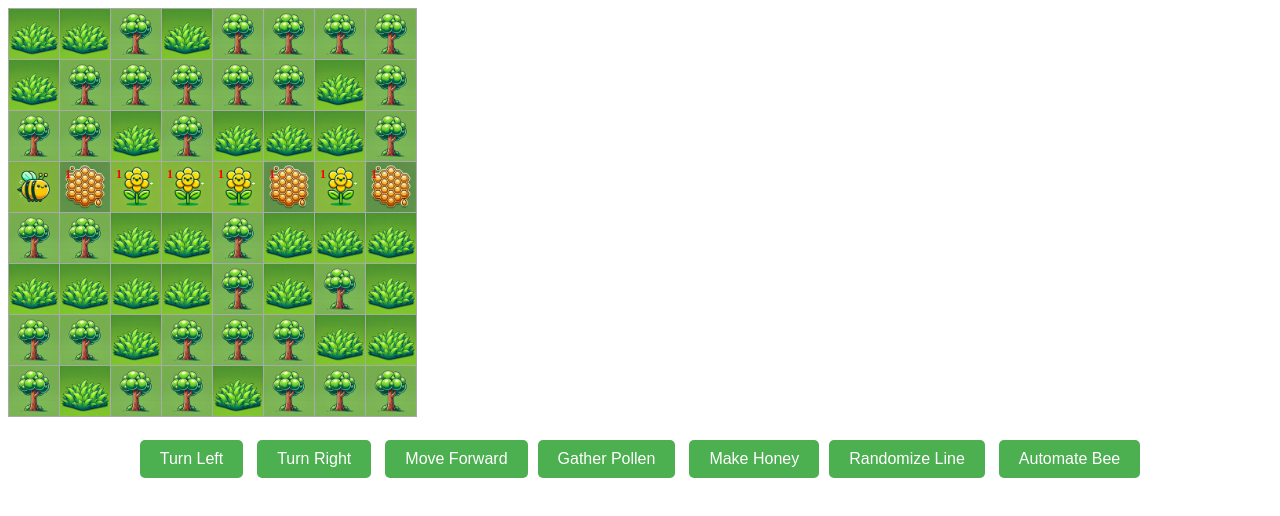
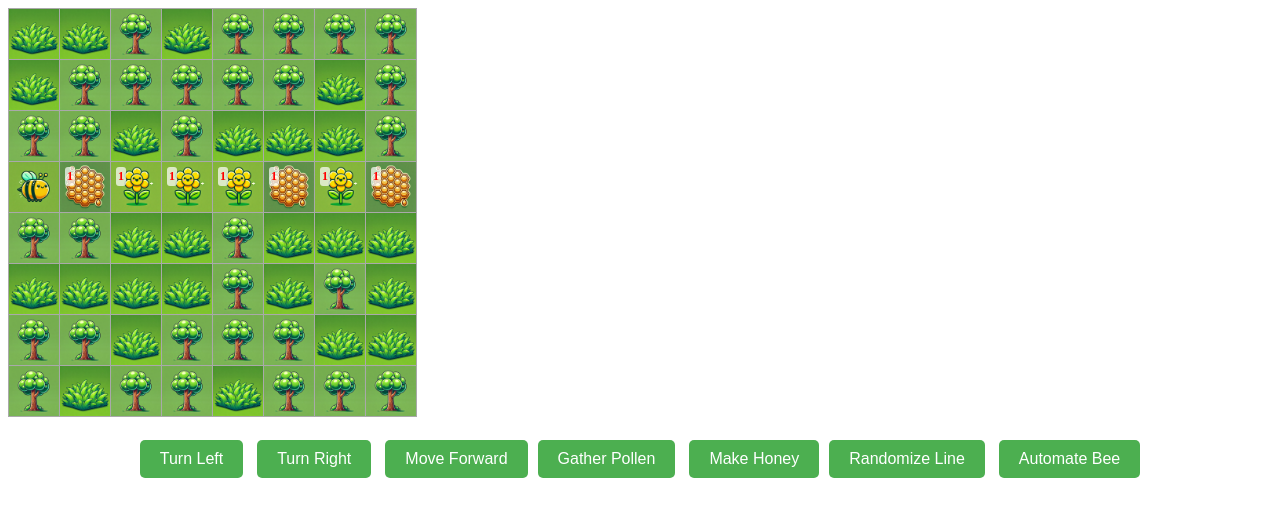
Before and after one commit to rmccrear/code-org-bee, a plain HTML site: page index.html in a window 1280 px wide. Drawn offline with Linux system fonts and the light colour scheme.

Commit message:
add bg on honey and pollen count

```diff
--- a/index.html
+++ b/index.html
@@ -66,6 +66,9 @@
       font-weight: bold;
       color: red;
       z-index: 3;
+      background-color: rgba(255, 255, 255, 0.7); /* Add a semi-transparent white background */
+      padding: 2px; /* Add some padding to the background */
+      border-radius: 3px; /* Optional: round the corners of the background */
     }
 
     /* Media query for larger screens */
```
